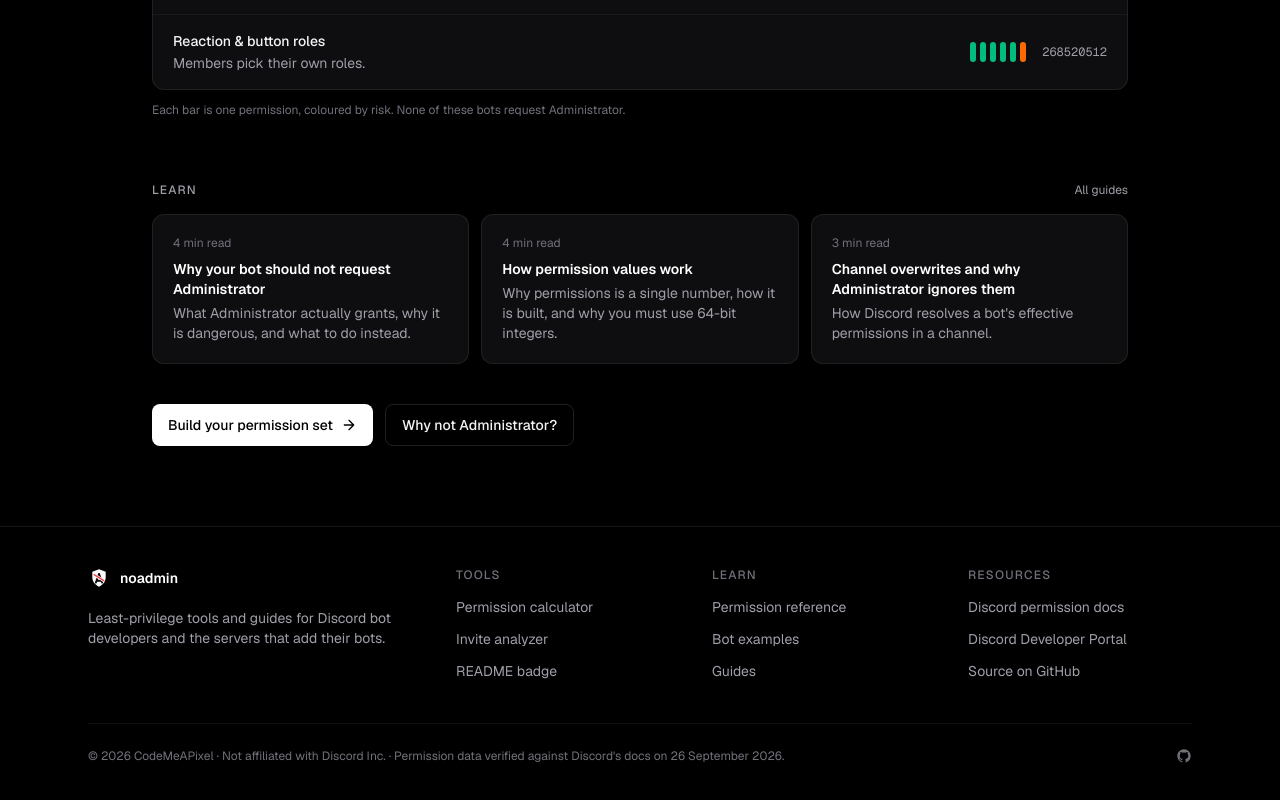
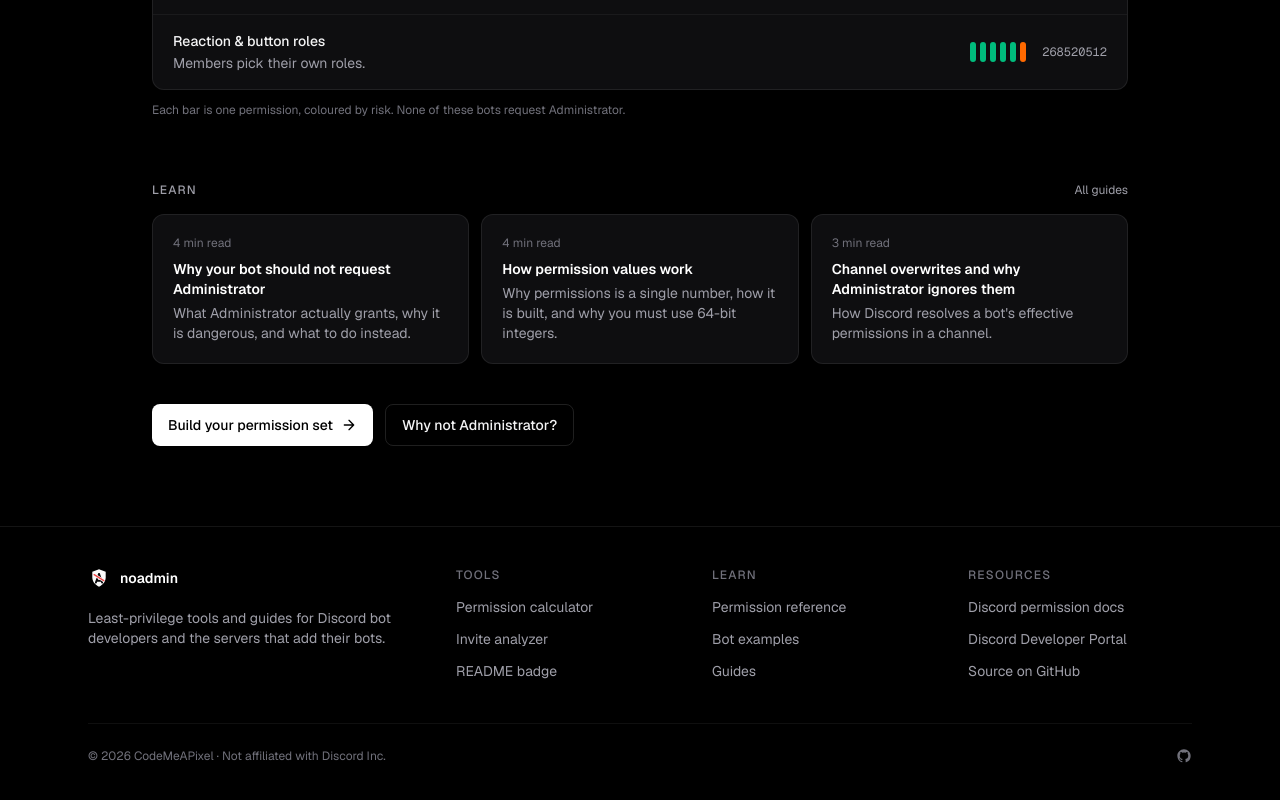
Before and after one commit to CodeMeAPixel/NoAdmin, a Next.js app: page / in a window 1280 px wide. Shown: the part 1665-2465 px from the top of the page. Built offline with nearby package versions, Linux system fonts and the light colour scheme.

Commit message:
Update SiteFooter.tsx

```diff
--- a/src/components/layout/SiteFooter.tsx
+++ b/src/components/layout/SiteFooter.tsx
@@ -98,8 +98,7 @@ export function SiteFooter() {
         <div className="mt-10 flex flex-col-reverse gap-3 border-t border-white/[0.06] pt-6 text-xs text-zinc-500 sm:flex-row sm:items-center sm:justify-between">
           <p>
             © {new Date().getFullYear()} CodeMeAPixel · Not affiliated with
-            Discord Inc. · Permission data verified against Discord&apos;s docs
-            on {verified}.
+            Discord Inc.
           </p>
           <a
             href={GITHUB_URL}
```
